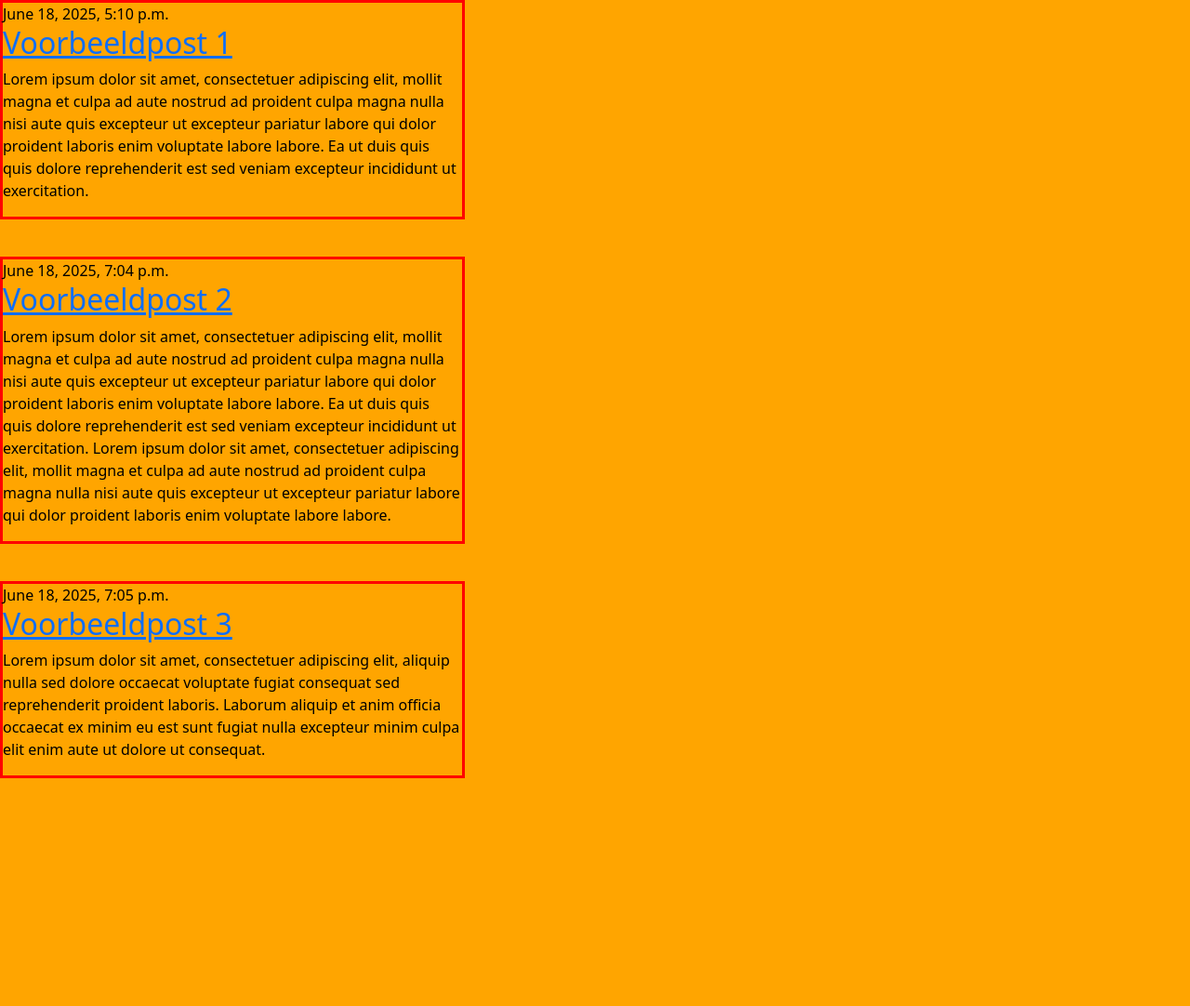
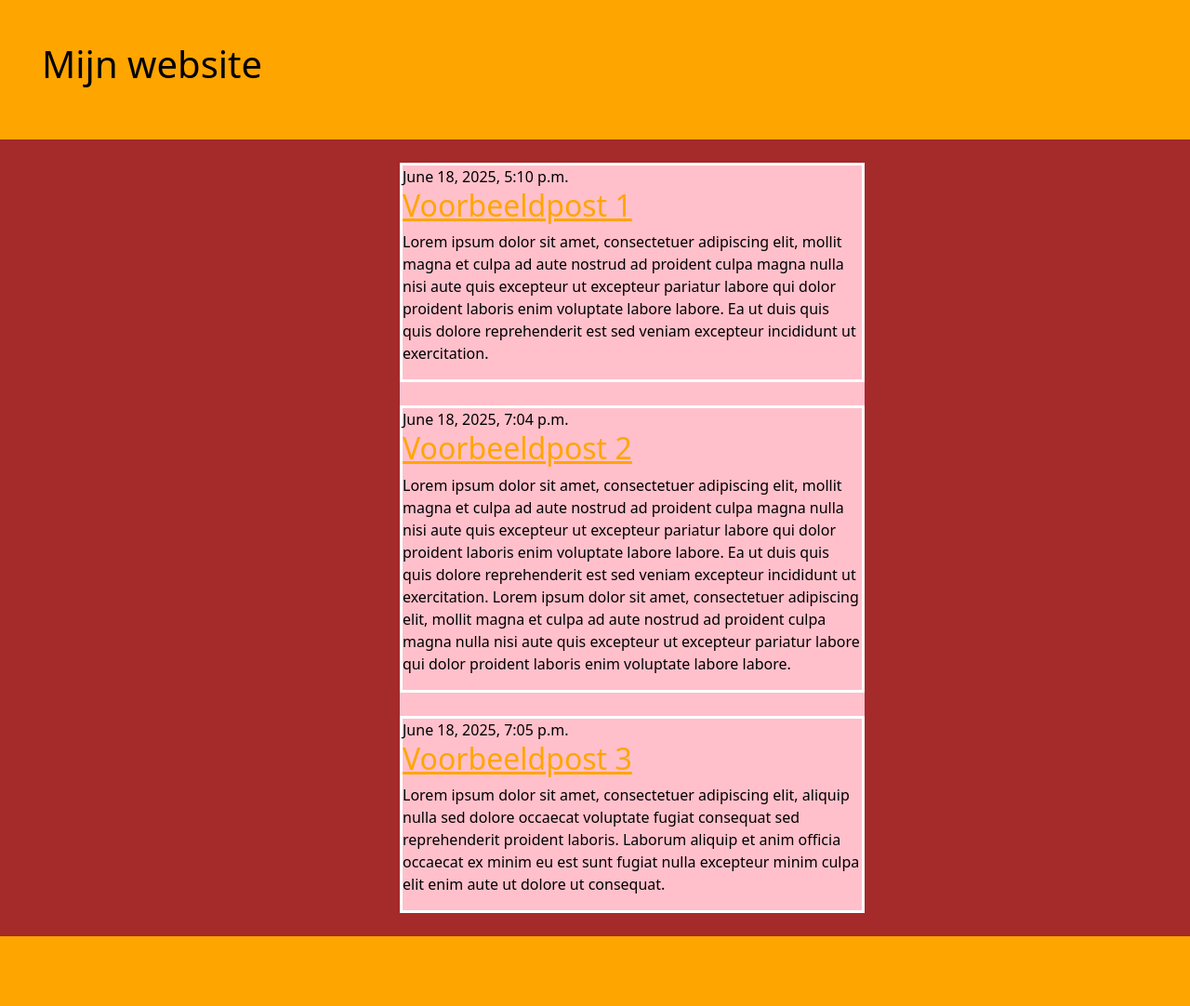
Before and after one commit to KellyVanderStock92/testDjango, a Django app: page / in a window 1280 px wide. Shown: the whole page at 93% size. Before the commit the page ends 837 px from the top, so only its background shows below. Run offline with Django 3.2, Linux system fonts and the light colour scheme; data comes from the database, SQL or seed files in the repository; both versions use the stored data as it was after the commit.

Commit message:
stijl.css aangepast, post_list.html aangepast, huiswerk les 5

```diff
--- a/mijnWebsite/blog/static/CSS/stijl.css
+++ b/mijnWebsite/blog/static/CSS/stijl.css
@@ -1,14 +1,32 @@
 body {
-	background-color: orange;
+	background-color: brown;
 	color: black;
 }
-
+header {
+	height: 150px;
+	background-color: orange;
+}
 h1 {
-	color: white;
+	color: black;
+	padding-top: 45px;
+	padding-left: 45px;
+}
+a {
+	color: orange;
+}
+div {
+	background-color: pink;
+	width: 500px;
+	margin: 25px 350px 25px auto;
+}
+article {
+	width: 500px;
+	margin: 25px 350px 25px auto;
+	border: 3px solid white;
+	background-color: pink;
 }
 
-article {
-	width: 500px;
-	margin-bottom: 40px;
-	border: 3px solid red;
+footer {
+	height: 75px;
+	background-color: orange;
 }
--- a/mijnWebsite/blog/templates/blog/post_list.html
+++ b/mijnWebsite/blog/templates/blog/post_list.html
@@ -10,12 +10,17 @@
 		<title></title>
 	</head>
 	<body>
+		<header><h1>Mijn website</h1></header>
+		<div>
 			{% block content %} {% for post in posts %}
+
 			<article class="post">
 				<time class="date"> {{ post.published_date }} </time>
 				<h2><a href=""> {{ post.title }} </a></h2>
 				<p>{{ post.text|linebreaksbr }}</p>
 			</article>
 			{% endfor %} {% endblock %}
+		</div>
+		<footer></footer>
 	</body>
 </html>
```
Also changed, not shown: mijnWebsite/db.sqlite3. Lines whose indentation alone changed are shown as unchanged.
